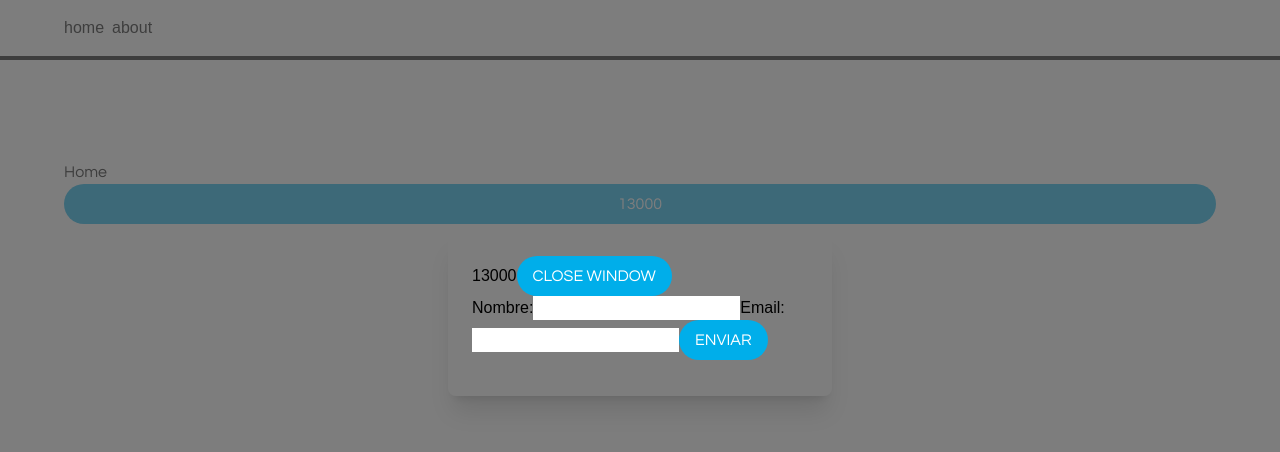
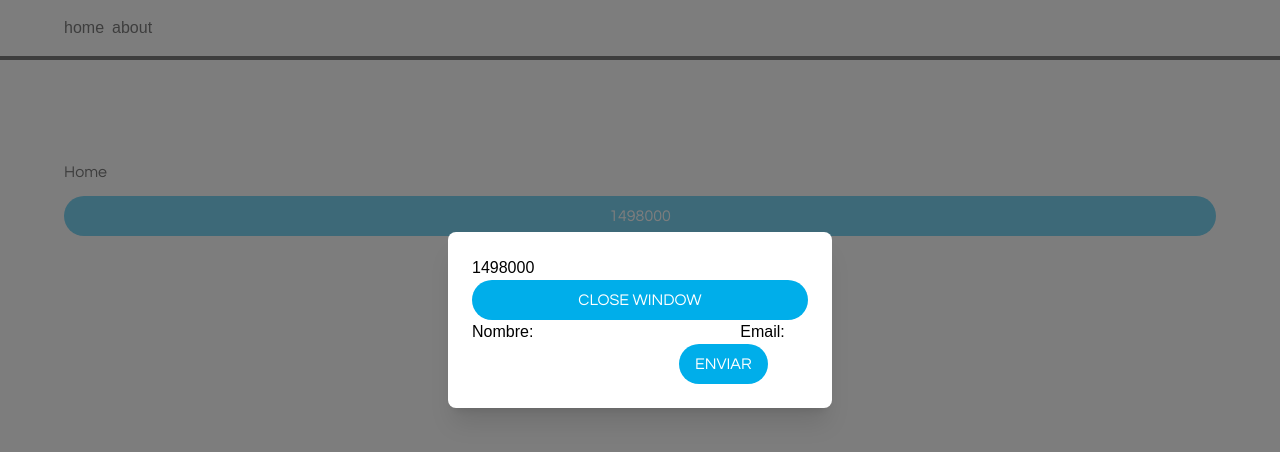
Before and after one commit to frnlb/kenmei-prueba, a React (Create React App) app: page / in a window 1280 px wide. Both pictures are taken after a click on the button "START COUNTDOWN". Shown: the top 452 px of the page. Built offline with nearby package versions, Linux system fonts and the light colour scheme.

Commit message:
fix: popup style

```diff
--- a/src/Home.tsx
+++ b/src/Home.tsx
@@ -7,7 +7,7 @@ import UserContext from "hooks/userContext";
 import Layout from "components/Layout/Layout";
 
 const Home = () => {
-  const expirationTime = 15;
+  const expirationTime = 1500;
   const { time, setTime, setStartCountdown, startCountdown } =
     useCountdown(expirationTime);
   const { user, setUser } = useContext(UserContext);
--- a/src/components/Popup/Popup.tsx
+++ b/src/components/Popup/Popup.tsx
@@ -12,13 +12,15 @@ const Popup = ({ title, content, button, children }: PopupProps) => {
   return (
     <div>
       <div className="fixed top-0 left-0 bottom-0 right-0 z-40 bg-gray opacity-75"></div>
-      <div className="absolute top-1/4 left-0 right-0 z-50 mx-auto transform overflow-hidden rounded-lg bg-slate-100 px-4 pt-5 pb-4 text-left shadow-xl transition-all sm:my-8 sm:w-full sm:max-w-sm sm:p-6">
-        <div>{children}</div>
+      <div className="absolute top-1/4 left-0 right-0 z-50 mx-auto transform overflow-hidden rounded-lg bg-white px-4 pt-5 pb-4 text-left shadow-xl transition-all sm:my-8 sm:w-full sm:max-w-sm sm:p-6">
+        <div className="flex flex-col">
+        <div  className="flex flex-col">{children}</div>
         {title && <h1 className="font-corp text-3xl">{title}</h1>}
         {content && <p>{content}</p>}
         {button && <div>{button}</div>}
-        <div className="mt-3"></div>
+        </div>
       </div>
+      <div className="mt-3"></div>
     </div>
   );
 };
```
Also changed, not shown: public/css/tailwind.css.
